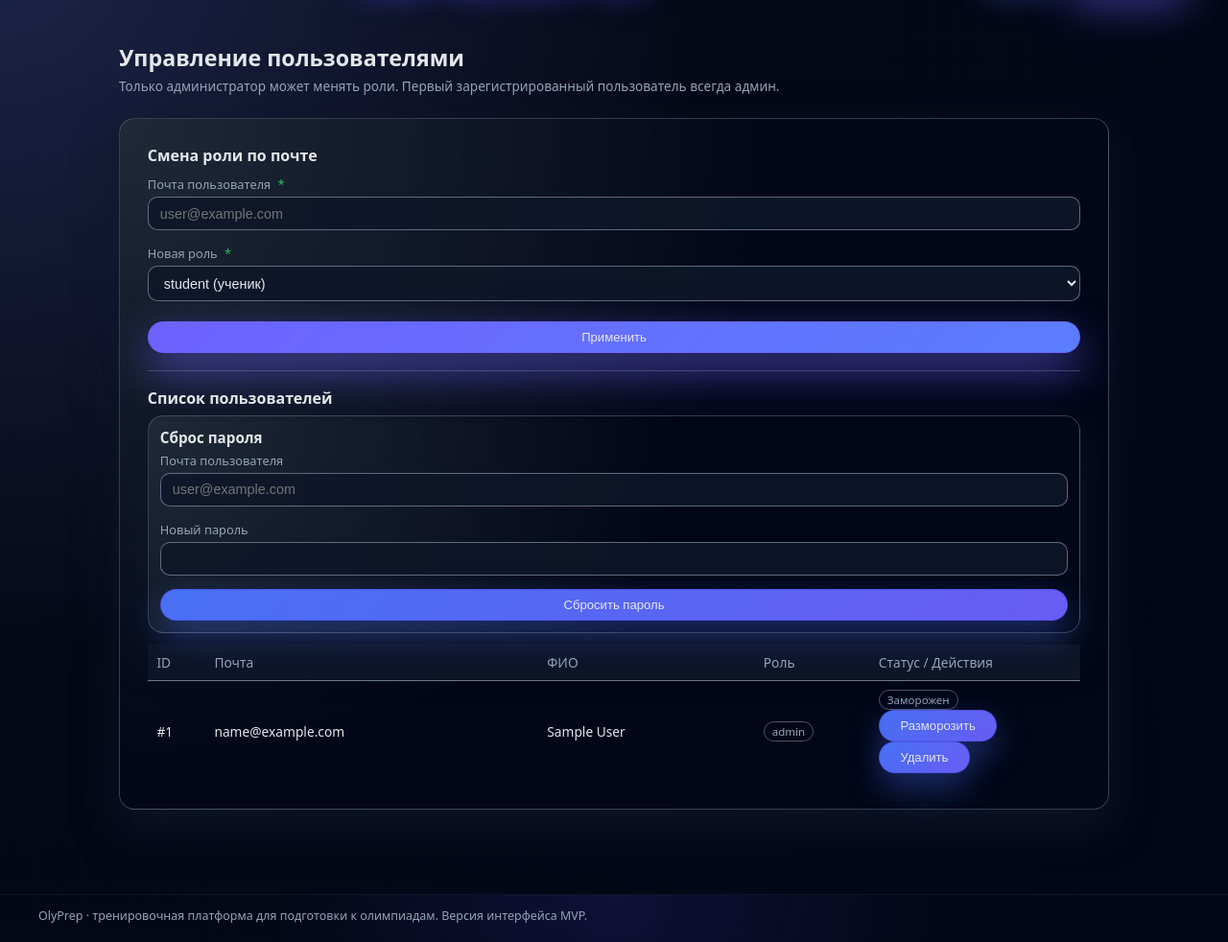
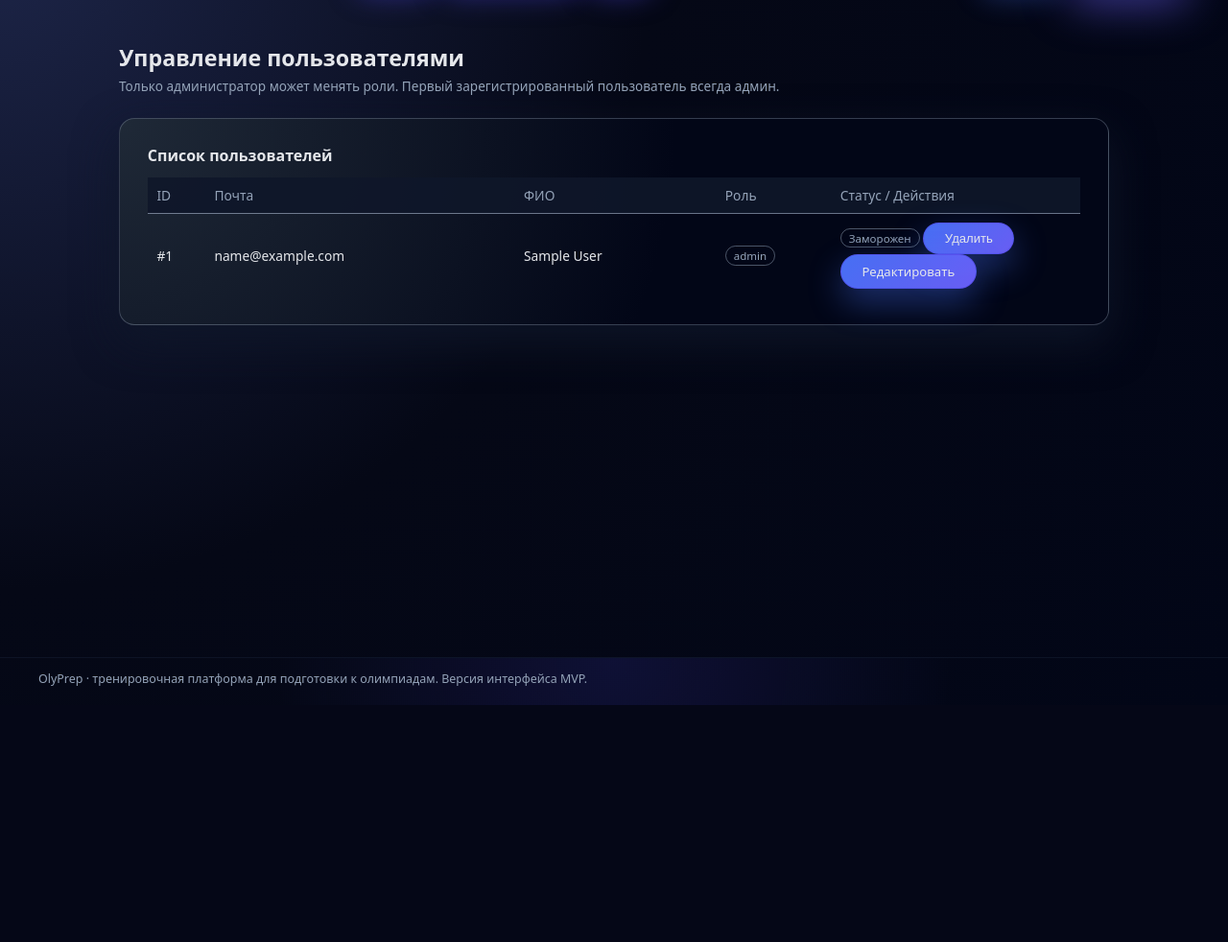
Before and after one commit to swqt2070-svg/olyprep, a FastAPI app: template app/templates/users_admin.html in a window 1280 px wide. Shown: the part 65-1047 px from the top of the page at 96% size. After the commit the page ends 800 px from the top, so only its background shows below. Run offline with FastAPI, Linux system fonts and the light colour scheme; the template is opened without the code that fills it: most values are stand-ins (such as "Sample title", 1, 10 or a date in 2020).

Commit message:
Inline user edit panel in admin users list

```diff
--- a/app/routers/ui.py
+++ b/app/routers/ui.py
@@ -2170,6 +2170,89 @@ async def question_delete(
     )
 
 
+@router.post("/admin/users/update", response_class=HTMLResponse)
+async def admin_update_user(
+    request: Request,
+    user_id: int = Form(...),
+    email: str = Form(...),
+    full_name: str = Form(""),
+    role: str = Form(...),
+    new_password: str = Form(""),
+    active: Optional[str] = Form(None),
+    db: Session = Depends(get_db),
+    user: User = Depends(require_role("admin")),
+):
+    error = None
+    allowed_roles = ("admin", "teacher", "student")
+    target = db.get(User, user_id)
+    if not target:
+        return RedirectResponse("/ui/admin/users", status_code=303)
+
+    email = email.strip()
+    full_name = full_name.strip()
+    role = role.strip()
+    make_active = active is not None
+
+    if not email:
+        error = "Почта обязательна."
+    elif role not in allowed_roles:
+        error = "Неверная роль."
+    else:
+        other = db.query(User).filter(User.email == email, User.id != target.id).first()
+        if other:
+            error = "Такая почта уже используется."
+
+    if not error and new_password:
+        if len(new_password) < 6:
+            error = "Пароль должен быть не короче 6 символов."
+
+    # защита от потери последнего админа
+    if not error:
+        admins_count = _active_admins_count(db)
+        # если переводим админа в другую роль или выключаем активность
+        if target.role == UserRole.ADMIN:
+            turning_off = (role != UserRole.ADMIN) or (not make_active)
+            if target.active and turning_off and admins_count <= 1:
+                error = "Нельзя отключить или понизить последнего активного админа."
+        if target.id == user.id and not make_active:
+            error = "Нельзя деактивировать самого себя."
+
+    if error:
+        users = db.query(User).order_by(User.id.asc()).all()
+        return templates.TemplateResponse(
+            "users_admin.html",
+            {
+                "request": request,
+                "user": user,
+                "users": users,
+                "error": error,
+                "success": None,
+            },
+            status_code=400,
+        )
+
+    target.email = email
+    target.full_name = full_name or None
+    target.role = role
+    target.active = make_active
+    if new_password:
+        target.password_hash = hash_password(new_password)
+    db.add(target)
+    db.commit()
+
+    users = db.query(User).order_by(User.id.asc()).all()
+    return templates.TemplateResponse(
+        "users_admin.html",
+        {
+            "request": request,
+            "user": user,
+            "users": users,
+            "error": None,
+            "success": "Данные обновлены.",
+        },
+    )
+
+
 # ---------- TESTS UI ----------
 
 
--- a/app/templates/users_admin.html
+++ b/app/templates/users_admin.html
@@ -18,41 +18,7 @@
         <div class="alert alert-success">{{ success }}</div>
     {% endif %}
 
-    <h2 style="font-size:1.0rem;">Смена роли по почте</h2>
-
-    <form method="post" action="/ui/admin/users/set-role" class="form" style="margin-top:0.6rem;">
-        <div class="field">
-            <label class="field-label">Почта пользователя <span>*</span></label>
-            <input type="text" name="email" placeholder="user@example.com" required>
-        </div>
-        <div class="field">
-            <label class="field-label">Новая роль <span>*</span></label>
-            <select name="role" required>
-                <option value="student">student (ученик)</option>
-                <option value="teacher">teacher (учитель)</option>
-                <option value="admin">admin (администратор)</option>
-            </select>
-        </div>
-        <button type="submit" class="btn btn-primary" style="margin-top:0.4rem;">Применить</button>
-    </form>
-
-    <hr style="border:none; border-top:1px solid rgba(148,163,184,0.35); margin:1.1rem 0;">
-
     <h2 style="font-size:1.0rem; margin-bottom:0.4rem;">Список пользователей</h2>
-    <div class="card card-dark mb-3" style="padding:12px;">
-        <h3 style="font-size:0.95rem; margin-bottom:0.3rem;">Сброс пароля</h3>
-        <form method="post" action="/ui/admin/users/reset-password" class="form">
-            <div class="field">
-                <label class="field-label">Почта пользователя</label>
-                <input type="text" name="email" required placeholder="user@example.com">
-            </div>
-            <div class="field">
-                <label class="field-label">Новый пароль</label>
-                <input type="password" name="new_password" required>
-            </div>
-            <button type="submit" class="btn btn-secondary btn-sm">Сбросить пароль</button>
-        </form>
-    </div>
 
     {% if users|length == 0 %}
         <p class="muted">Пользователей пока нет.</p>
@@ -65,7 +31,7 @@
                         <th>Почта</th>
                         <th>ФИО</th>
                         <th style="width:120px;">Роль</th>
-                        <th style="width:220px;">Статус / Действия</th>
+                        <th style="width:260px;">Статус / Действия</th>
                     </tr>
                 </thead>
                 <tbody>
@@ -79,31 +45,62 @@
                                     {{ u.email }}
                                 {% endif %}
                             </td>
-                            <td>{{ u.full_name or '—' }}</td>
+                            <td>{{ u.full_name or '-' }}</td>
                             <td>
                                 <span class="badge{% if u.role == 'admin' %} badge-blue{% elif u.role == 'teacher' %} badge-green{% endif %}">
                                     {{ u.role }}
                                 </span>
                             </td>
                             <td>
-                                <div class="d-flex" style="gap:6px; flex-wrap:wrap;">
+                                <div class="d-flex" style="gap:6px; flex-wrap:wrap; align-items:center;">
                                     <span class="badge {% if u.active %}badge-green{% else %}badge-gray{% endif %}">
                                         {% if u.active %}Активен{% else %}Заморожен{% endif %}
                                     </span>
-                                    <form method="post" action="/ui/admin/users/toggle-active" style="display:inline-block;">
-                                        <input type="hidden" name="user_id" value="{{ u.id }}">
-                                        {% if u.active %}
-                                            <button class="btn btn-sm" type="submit">Заморозить</button>
-                                        {% else %}
-                                            <button class="btn btn-sm" type="submit">Разморозить</button>
-                                        {% endif %}
-                                    </form>
                                     {% if user.id != u.id %}
                                     <form method="post" action="/ui/admin/users/delete" style="display:inline-block;" onsubmit="return confirm('Удалить учётку #{{ u.id }}?');">
                                         <input type="hidden" name="user_id" value="{{ u.id }}">
                                         <button class="btn btn-sm btn-outline-danger" type="submit">Удалить</button>
                                     </form>
                                     {% endif %}
+                                    <details class="user-edit">
+                                        <summary class="btn btn-sm">Редактировать</summary>
+                                        <div class="edit-card">
+                                            <form method="post" action="/ui/admin/users/update" class="form edit-form">
+                                                <input type="hidden" name="user_id" value="{{ u.id }}">
+                                                <div class="field">
+                                                    <label class="field-label">Почта (логин)</label>
+                                                    <input type="email" name="email" required value="{{ u.email }}">
+                                                </div>
+                                                <div class="field">
+                                                    <label class="field-label">ФИО</label>
+                                                    <input type="text" name="full_name" value="{{ u.full_name or '' }}">
+                                                </div>
+                                                <div class="field">
+                                                    <label class="field-label">Роль</label>
+                                                    <select name="role">
+                                                        <option value="student" {% if u.role=='student' %}selected{% endif %}>Ученик</option>
+                                                        <option value="teacher" {% if u.role=='teacher' %}selected{% endif %}>Учитель</option>
+                                                        <option value="admin" {% if u.role=='admin' %}selected{% endif %}>Админ</option>
+                                                    </select>
+                                                </div>
+                                                <div class="field">
+                                                    <label class="field-label">Новый пароль (опционально)</label>
+                                                    <input type="password" name="new_password" placeholder="Не менять — оставьте пустым">
+                                                </div>
+                                                <div class="field">
+                                                    <label class="field-label">Статус</label>
+                                                    <label style="display:flex; align-items:center; gap:6px;">
+                                                        <input type="checkbox" name="active" {% if u.active %}checked{% endif %}>
+                                                        Активен (снять галку — заморозить)
+                                                    </label>
+                                                </div>
+                                                <div style="display:flex; gap:8px; flex-wrap:wrap;">
+                                                    <button type="submit" class="btn btn-primary btn-sm">Сохранить</button>
+                                                    <button type="button" class="btn btn-ghost btn-sm" onclick="this.closest('details').open=false;">Закрыть</button>
+                                                </div>
+                                            </form>
+                                        </div>
+                                    </details>
                                 </div>
                             </td>
                         </tr>
@@ -113,4 +110,21 @@
         </section>
     {% endif %}
 </section>
+
+<style>
+.user-edit summary {
+    list-style: none;
+}
+.user-edit summary::-webkit-details-marker { display:none; }
+.user-edit .edit-card {
+    margin-top: 8px;
+    padding: 10px;
+    border-radius: 8px;
+    background: rgba(255,255,255,0.04);
+    border: 1px solid rgba(148,163,184,0.2);
+}
+.edit-form .field {
+    margin-bottom: 0.4rem;
+}
+</style>
 {% endblock %}
```
